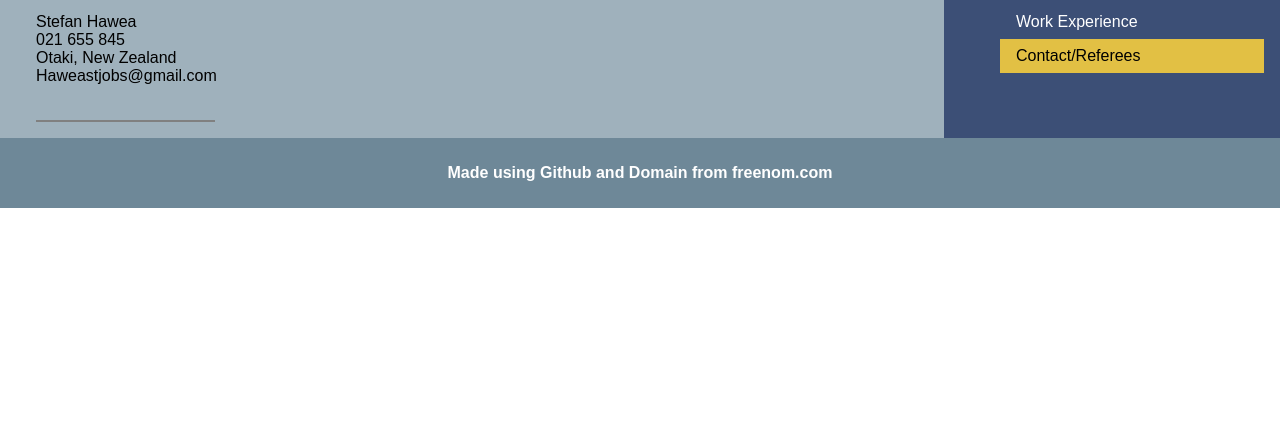
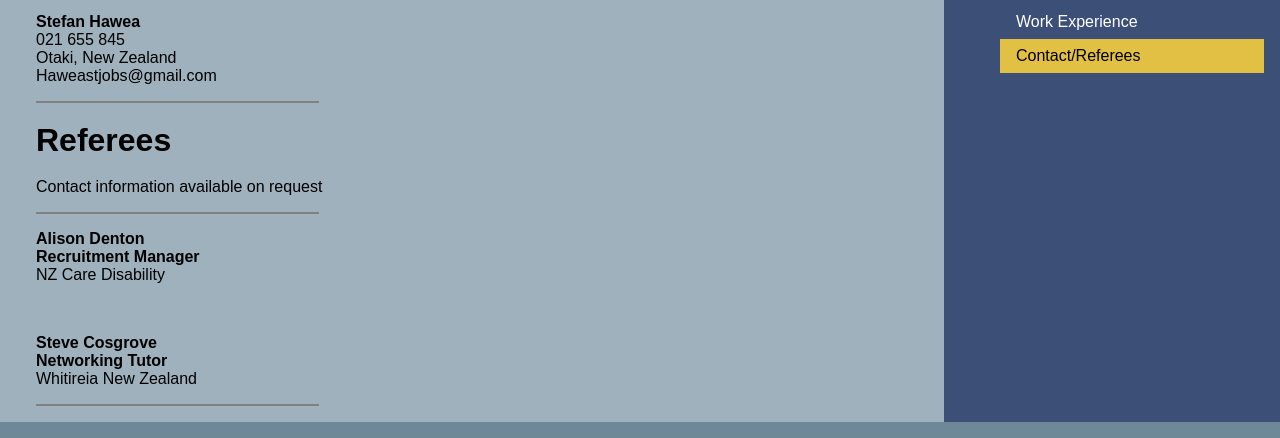
Before and after one commit to Haweast/Contact, a plain HTML site: page index.html in a window 1280 px wide. Shown: the part 305-743 px from the top of the page. Drawn offline with Linux system fonts and the light colour scheme; grey boxes are pictures that could not be loaded.

Commit message:
Update index.html

```diff
--- a/index.html
+++ b/index.html
@@ -144,8 +144,15 @@ footer {
         <bodytext>
 		<h1><font size="6">Contact</font></h1>
 			<hr noshade></hr>
-		<p>Stefan Hawea<br>021 655 845<br>Otaki, New Zealand<br>Haweastjobs@gmail.com</p>
-			<br>
+		<p><strong>Stefan Hawea</strong><br>021 655 845<br>Otaki, New Zealand<br>Haweastjobs@gmail.com</p>
+	    		<hr noshade></hr>
+
+		<h1><font size="6">Referees</font></h1>
+		<p>Contact information available on request</p>
+			<hr noshade></hr>
+		<p><strong>Alison Denton<br>Recruitment Manager</strong><br>NZ Care Disability</p>
+	    		<br>
+		<p><strong>Steve Cosgrove<br>Networking Tutor</strong><br>Whitireia New Zealand</p>
 	    		<hr noshade></hr>
         </bodytext>
     </article>
```
